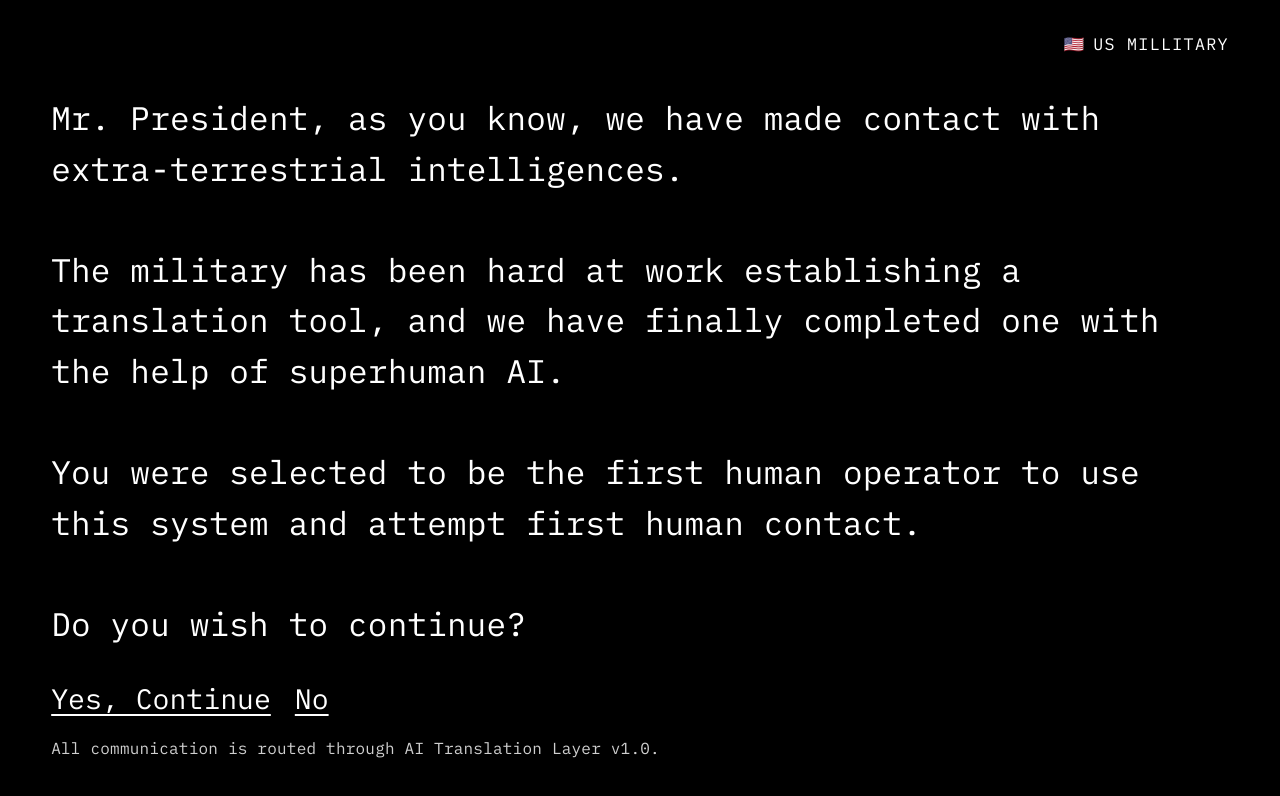
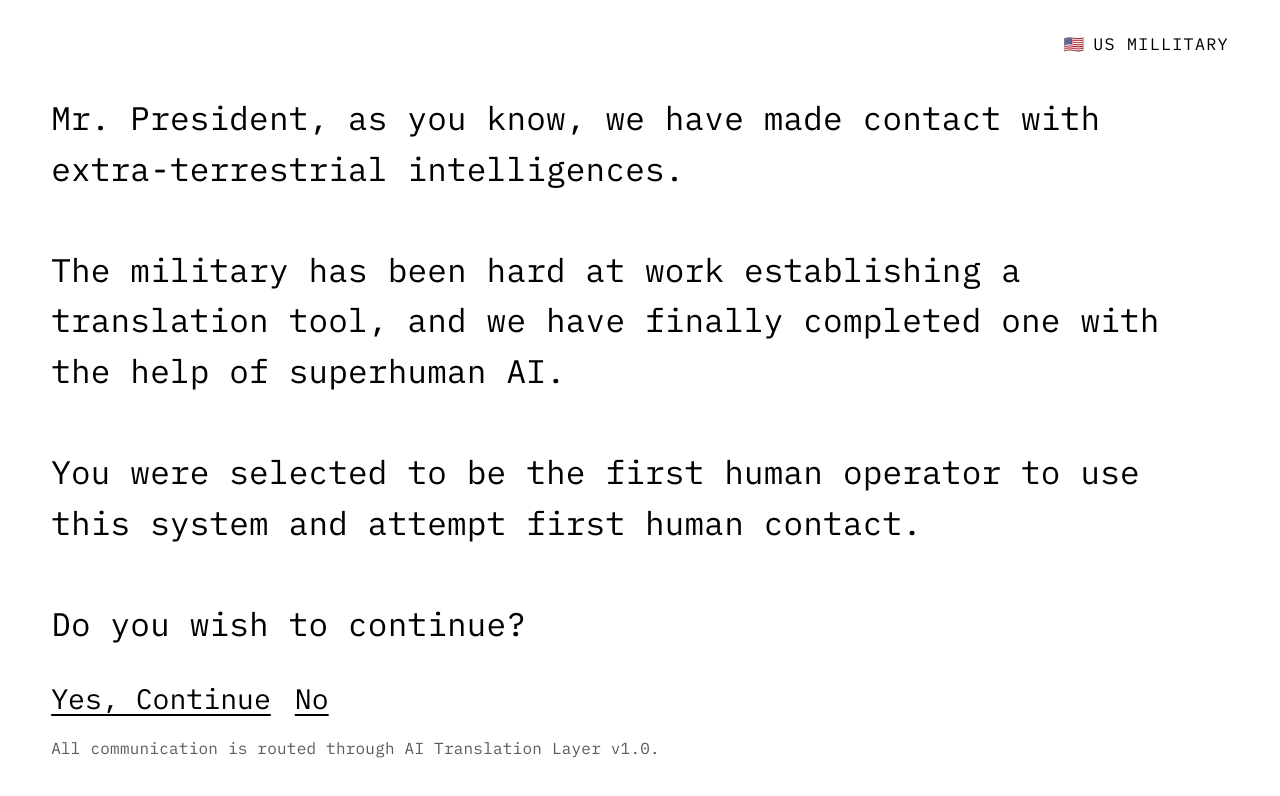
Before and after one commit to sagarvarma1/190FC_Final, a website: page public/index.html in a window 1280 px wide. Drawn offline with Linux system fonts and the light colour scheme.

Commit message:
Switch to white theme and show intro text instantly

```diff
--- a/public/app.js
+++ b/public/app.js
@@ -111,7 +111,7 @@ function renderIntro() {
       <div class="type-box">
         <p id="typedCopy" class="typed-copy"></p>
       </div>
-      <div class="actions" id="introActions" style="visibility: hidden;">
+      <div class="actions" id="introActions">
         <button id="yesBtn" class="btn-primary">Yes, Continue</button>
         <button id="noBtn" class="btn-danger">No</button>
       </div>
@@ -126,28 +126,7 @@ function renderIntro() {
   noBtn.addEventListener("click", () => setScreen("noPath"));
 
   const typedCopy = document.getElementById("typedCopy");
-  const introActions = document.getElementById("introActions");
-
-  if (!state.introStarted) {
-    state.introStarted = true;
-    state.introDone = false;
-    state.introIndex = 0;
-
-    state.typeTimer = setInterval(() => {
-      state.introIndex += 2;
-      typedCopy.textContent = INTRO_COPY.slice(0, state.introIndex);
-
-      if (state.introIndex >= INTRO_COPY.length) {
-        clearInterval(state.typeTimer);
-        state.typeTimer = null;
-        state.introDone = true;
-        introActions.style.visibility = "visible";
-      }
-    }, 18);
-  } else {
-    typedCopy.textContent = INTRO_COPY;
-    introActions.style.visibility = "visible";
-  }
+  typedCopy.textContent = INTRO_COPY;
 }
 
 function renderNoPath() {
--- a/public/styles.css
+++ b/public/styles.css
@@ -1,7 +1,7 @@
 :root {
-  --bg: #000000;
-  --text: #ffffff;
-  --muted: #cfcfcf;
+  --bg: #ffffff;
+  --text: #000000;
+  --muted: #5b5b5b;
 }
 
 * {
@@ -172,14 +172,14 @@ button:hover,
 
 .progress-track {
   height: 3px;
-  background: #ffffff33;
+  background: #00000033;
   margin-top: 1.2rem;
 }
 
 .progress-fill {
   height: 100%;
   width: 0%;
-  background: #fff;
+  background: #000;
   transition: width 0.2s linear;
 }
 
@@ -204,7 +204,7 @@ button:hover,
   width: 12px;
   height: 12px;
   border-radius: 50%;
-  background: #fff;
+  background: #000;
 }
 
 .chat-layout {
@@ -261,7 +261,7 @@ button:hover,
 .composer input {
   flex: 1;
   border: none;
-  border-bottom: 2px solid #ffffff;
+  border-bottom: 2px solid #000000;
   border-radius: 0;
   background: transparent;
   color: var(--text);
```
